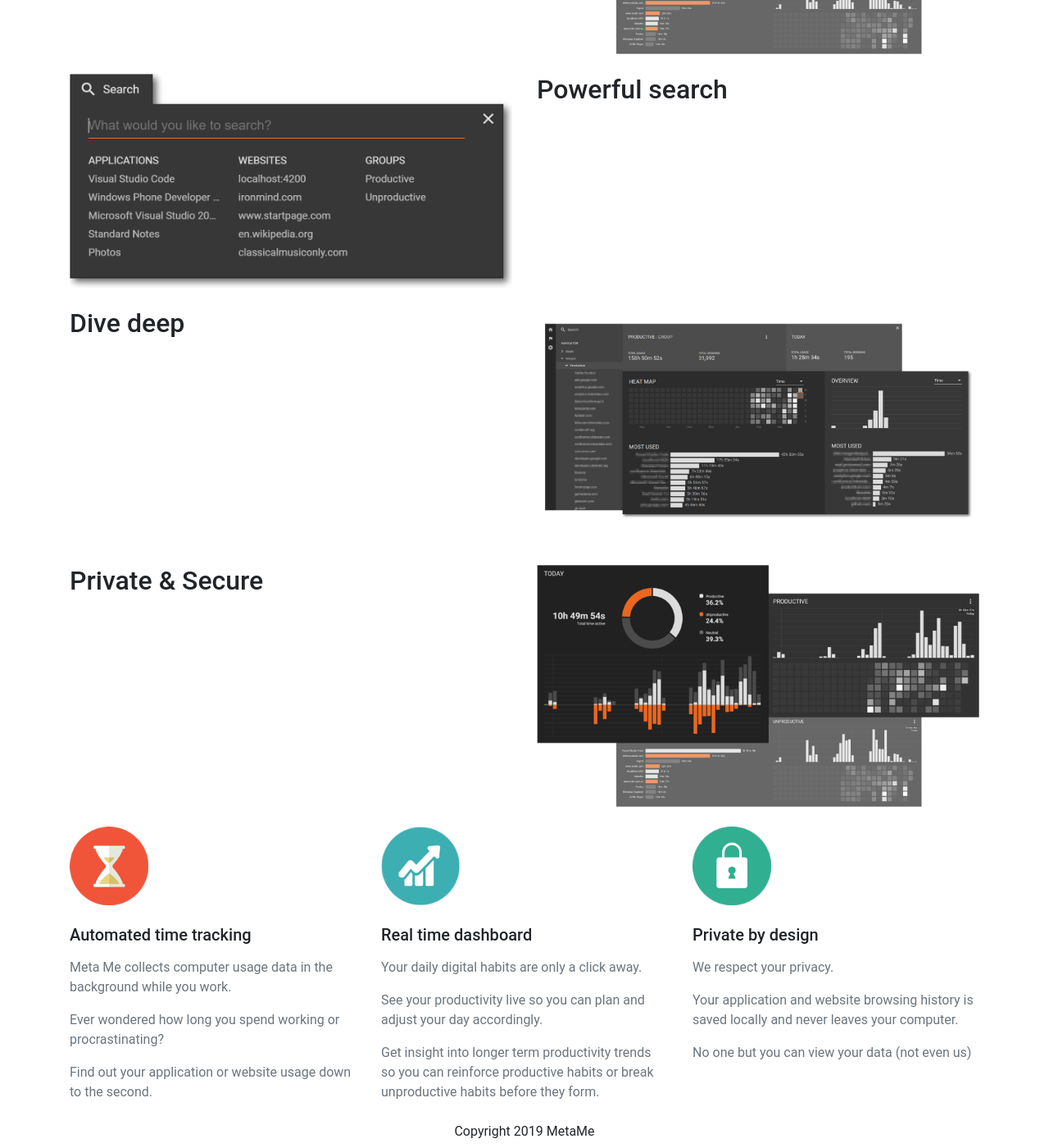
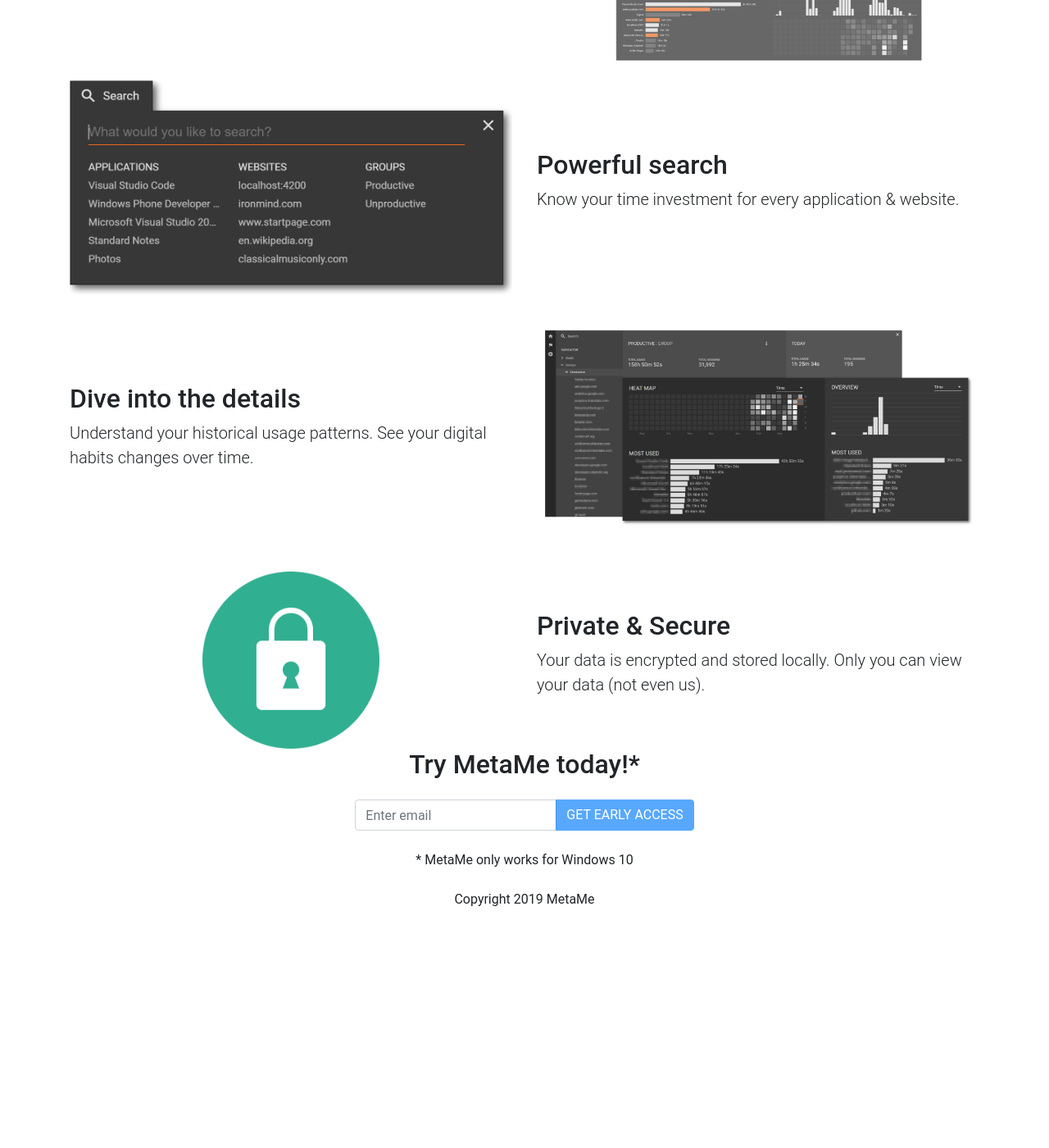
Before and after one commit to meta-me/metame-website, a Jekyll site: the page built from index.html, in a window 1280 px wide and 1400 px high, scrolled down 1301 px. Shown: the whole window at 82% size. Built offline with Jekyll 4.4.1, drawn with Linux system fonts in a browser that asks for light colours; after the commit the page ends 2418 px from its top, so only the background shows below that; some of the changed text lies outside the part shown.

Commit message:
Added additional CTA at the bottom. Layout optimizations

```diff
--- a/_sass/index.scss
+++ b/_sass/index.scss
@@ -12,14 +12,9 @@
   margin: 64px 0;
 }
 
-// #registrationForm {
-//   margin-top: 24px;
-//   .input-group {
-//     input[name="email"] {
-//       width: 100px;
-//     }
-//   }
-// }
+section.mt-large {
+  margin: 128px 0;
+}
 
 .navbar {
   a.navbar-brand {
--- a/index.html
+++ b/index.html
@@ -61,13 +61,12 @@
     </div>
   </div>
 </section>
-<section>
+<section class="mt-large">
   <div class="container">
     <div class="row justify-content-center">
       <div class="col-12 text-center">
-        <h2>Sign up for early access (beta)*</h2>
-        <p>
-        <form id="registerForm" class="form-inline justify-content-center mt-4">
+        <h2>Get private beta access*</h2>
+        <form id="registerForm" class="form-inline justify-content-center my-4">
           <div class="input-group">
             <input
               type="email"
@@ -82,7 +81,6 @@
             </div>
           </div>
         </form>
-      </p>
         <p>
           * MetaMe only works for Windows 10
         </p>
@@ -92,116 +90,88 @@
 </section>
 <section>
   <div class="container">
-    <div class="row">
-    <div class="col-xs-12 col-md-6 mt-4">
+    <div class="row  align-items-center">
+      <div class="col-xs-12 col-md-6 mt-4 ">
         <h2>Productivity metrics at a glance</h2>
+        <p class="lead">Visualize your productiveness with a click.</p>
       </div>
-    <div class="col-xs-12 col-md-6 mt-4">
-      <img src="assets/dashboard-analytics.png" style="width:100%;"/>
+      <div class="col-xs-12 col-md-6 mt-4 order-first order-md-last">
+        <img src="assets/dashboard-analytics.png" style="width:100%;" />
       </div>
     </div>
   </div>
 </section>
 <section>
   <div class="container">
-      <div class="row">
-
-
+    <div class="row  align-items-center">
       <div class="col-xs-12 col-md-6 mt-4">
-          <img src="assets/search-feature.png" style="width:100%;"/>
+        <img src="assets/search-feature.png" style="width:100%;" />
       </div>
       <div class="col-xs-12 col-md-6 mt-4">
         <h2>Powerful search</h2>
+        <p class="lead">
+          Know your time investment for every application & website.
+        </p>
       </div>
     </div>
   </div>
 </section>
 <section>
   <div class="container">
-      <div class="row">
-
+    <div class="row  align-items-center">
       <div class="col-xs-12 col-md-6 mt-4">
-        <h2>Dive deep</h2>
+        <h2>Dive into the details</h2>
+        <P class="lead"
+          >Understand your historical usage patterns. See your digital habits
+          changes over time.</P
+        >
       </div>
-      <div class="col-xs-12 col-md-6 mt-4">
-          <img src="assets/dive-deep.png" style="width:100%;"/>
+      <div class="col-xs-12 col-md-6 mt-4  order-first order-md-last">
+        <img src="assets/dive-deep.png" style="width:100%;" />
       </div>
     </div>
   </div>
 </section>
 <section>
   <div class="container">
-        <div class="row">
+    <div class="row  align-items-center">
+      <div class="col-xs-12 col-md-6 mt-4">
+        <div class="d-flex justify-content-center align-items-center">
+          <img src="assets/private_by_default.png" style="width:40%;" />
+        </div>
+      </div>
       <div class="col-xs-12 col-md-6 mt-4">
         <h2>Private & Secure</h2>
-        </div>
-        <div class="col-xs-12 col-md-6 mt-4">
-          <img src="assets/dashboard-analytics.png" style="width:100%;"/>
+        <p class="lead">
+          Your data is encrypted and stored locally. Only you can view your data
+          (not even us).
+        </p>
       </div>
     </div>
   </div>
 </section>
-<section>
+<section class="mt-large">
   <div class="container">
     <div class="row justify-content-center">
-      <div class="feature col-xs-12 col-md-6 col-lg-4 mt-4">
-        <img
-          src="assets/automated_time_tracking.gif"
-          width="96"
-          height="96"
-          alt="A picture of an hourglass"
-          title="Hourglass graphic"
+      <div class="col-12 text-center">
+        <h2>Try MetaMe today!*</h2>
+        <form id="registerForm2" class="form-inline justify-content-center my-4">
+          <div class="input-group">
+            <input
+              type="email"
+              name="email"
+              class="form-control"
+              placeholder="Enter email"
             />
-        <h2 class="h5 mt-4">Automated time tracking</h2>
-        <p class="text-secondary mt-3">
-          Meta Me collects computer usage data in the background while you work.
-        </p>
-        <p class="text-secondary">
-          Ever wondered how long you spend working or procrastinating?
-        </p>
-        <p class="text-secondary">
-          Find out your application or website usage down to the second.
-        </p>
+            <div class="input-group-append">
+              <button type="submit" class="btn btn-primary" disabled="disabled">
+                GET EARLY ACCESS
+              </button>
             </div>
-      <div class="feature col-xs-12 col-md-6 col-lg-4 mt-4">
-        <img
-          src="assets/productivity_analytics.gif"
-          width="96"
-          height="96"
-          alt="Chart of increasing productivity"
-          title="Productivity analytics"
-        />
-        <h2 class="h5 mt-4">Real time dashboard</h2>
-        <p class="text-secondary mt-3">
-          Your daily digital habits are only a click away.
-        </p>
-        <p class="text-secondary">
-          See your productivity live so you can plan and adjust your day
-          accordingly.
-        </p>
-        <p class="text-secondary">
-          Get insight into longer term productivity trends so you can reinforce
-          productive habits or break unproductive habits before they form.
-        </p>
           </div>
-      <div class="feature col-xs-12 col-md-6 col-lg-4 mt-4">
-        <img
-          src="assets/private_by_default.gif"
-          width="96"
-          height="96"
-          alt="Your data is locked behind secure encryption"
-          title="Security lock"
-        />
-        <h2 class="h5 mt-4">Private by design</h2>
-        <p class="text-secondary mt-3">
-          We respect your privacy.
-        </p>
-        <p class="text-secondary">
-          Your application and website browsing history is saved locally and
-          never leaves your computer.
-        </p>
-        <p class="text-secondary">
-          No one but you can view your data (not even us)
+        </form>
+        <p>
+          * MetaMe only works for Windows 10
         </p>
       </div>
     </div>
```
Also changed, not shown: other parts of index.html (+9 -3 lines). Lines whose indentation alone changed are shown as unchanged.
